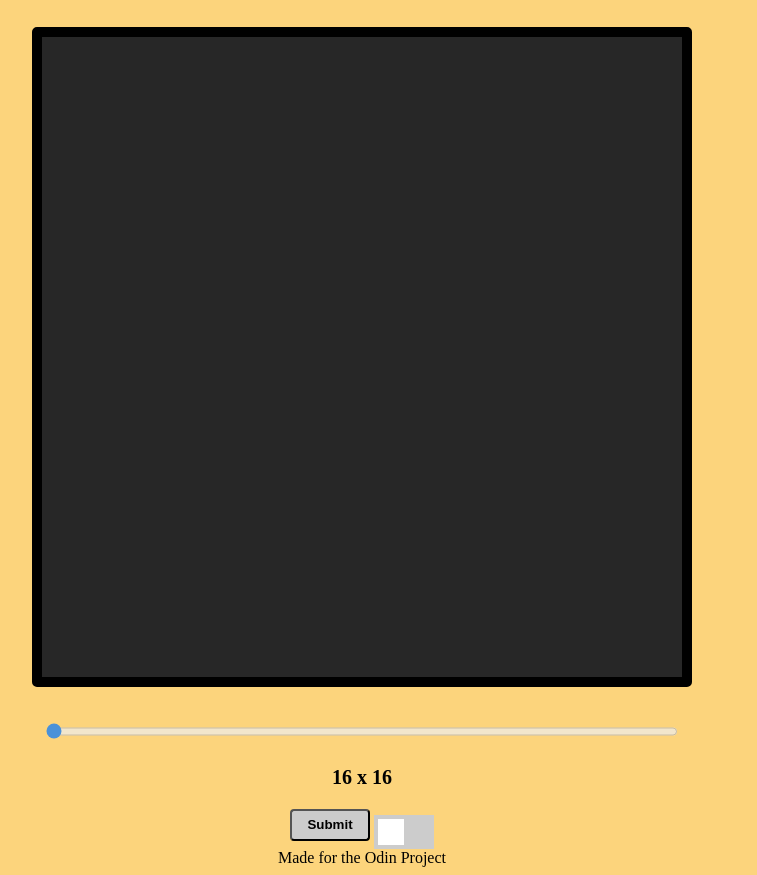
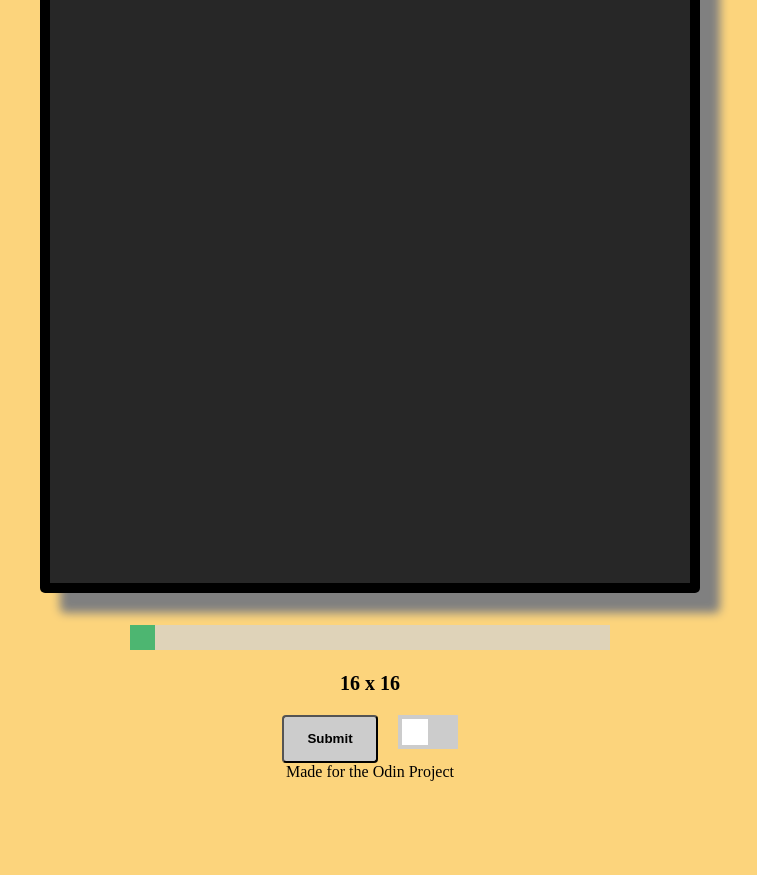
Before and after one commit to Loxodograph/etchasketch3, a plain HTML site: page index.html in a window 1280 px wide. Shown: the part 91-966 px from the top of the page, without its empty margins (278-1035 px from the left). After the commit the page ends 872 px from the top, so only its background shows below. Drawn offline with Linux system fonts and the light colour scheme.

Commit message:
Update style.css

```diff
--- a/style.css
+++ b/style.css
@@ -24,8 +24,11 @@
   flex-direction: row;
   background-color: black;
   flex-wrap: wrap;
-  border: black 10px solid;
+  /* border: black 3px solid; */
   border-radius: 5px;
+  padding: 10px;
+  box-shadow: 20px 20px 10px grey;
+
 
 }
 
@@ -37,33 +40,39 @@
   /* padding: 5px; */
   width: 45rem;
   height: 45rem;
+
 }
 
 h1 {
   text-align: center;
 }
 
-footer {
+h2 {
   text-align: center;
+  display: none;
 }
 
 /* slider from W3 schools */
 .slidecontainer {
-  width: 100%;
+  width: 50%;
   display: flex;
+  flex-direction: column;
   justify-content: center;
-  flex-direction: column;
-  align-items: center;
+  align-content: center;
+  margin-top: 30px;
 }
 
 .slider {
-  width: 50%;
+  -webkit-appearance: none;
+  align-self: center;
+  width: 75%;
   height: 25px;
   background: #d3d3d3;
   outline: none;
   opacity: 0.7;
   -webkit-transition: .2s;
   transition: opacity .2s;
+
 }
 
 .slider:hover {
@@ -75,14 +84,14 @@ footer {
   appearance: none;
   width: 25px;
   height: 25px;
-  background: black;
+  background: #04AA6D;
   cursor: pointer;
 }
 
 .slider::-moz-range-thumb {
   width: 25px;
   height: 25px;
-  background: black;
+  background: #04AA6D;
   cursor: pointer;
 }
 
@@ -91,6 +100,8 @@ body {
   justify-content: center;
   align-items: center;
   flex-direction: column;
+  height: 100vh;
+  width: 100vw;
 }
 
 /* The switch - the box around the slider */
@@ -132,7 +143,7 @@ body {
 }
 
 input:checked + .slider2 {
-  background-color: black;
+  background-color: #04AA6D;
 }
 
 input:focus + .slider2 {
@@ -149,14 +160,27 @@ input:checked + .slider2:before {
   font-size: 1.25rem;
   font-weight: bold;
   color: black;
+  text-align: center;
 }
 
 button {
-  width: 5rem;
-  height: 2rem;
+  width: 6rem;
+  height: 3rem;
   border-radius: 4px;
   color: black;
   cursor: pointer;
   background-color: #ccc;
   font-weight: bold;
 }
+
+.button-container {
+  display: flex;
+  justify-content: baseline;
+  gap: 20px
+}
+
+.switch-container {
+  display: flex;
+  flex-direction: column;
+  font-weight: bold;
+}
```
